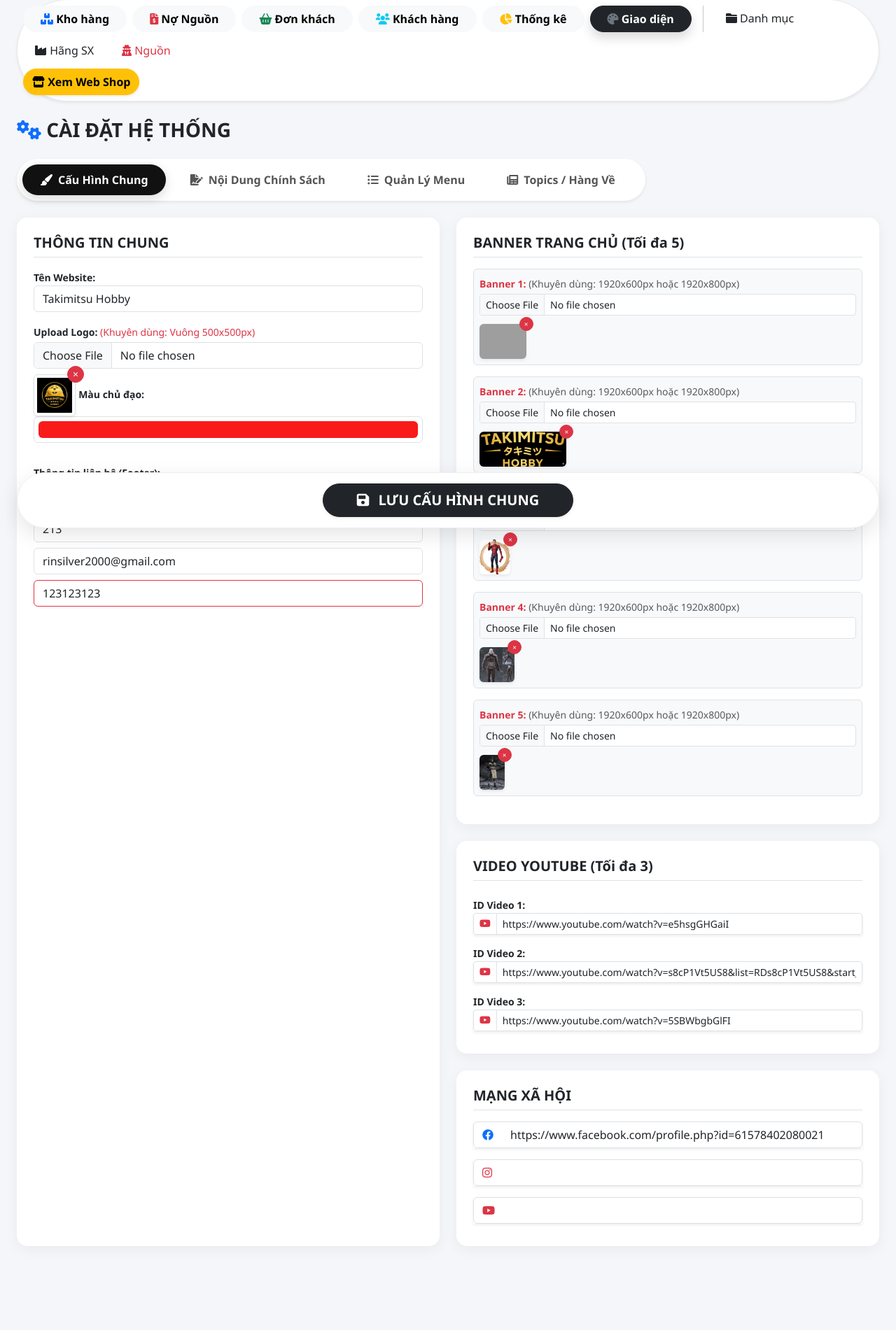
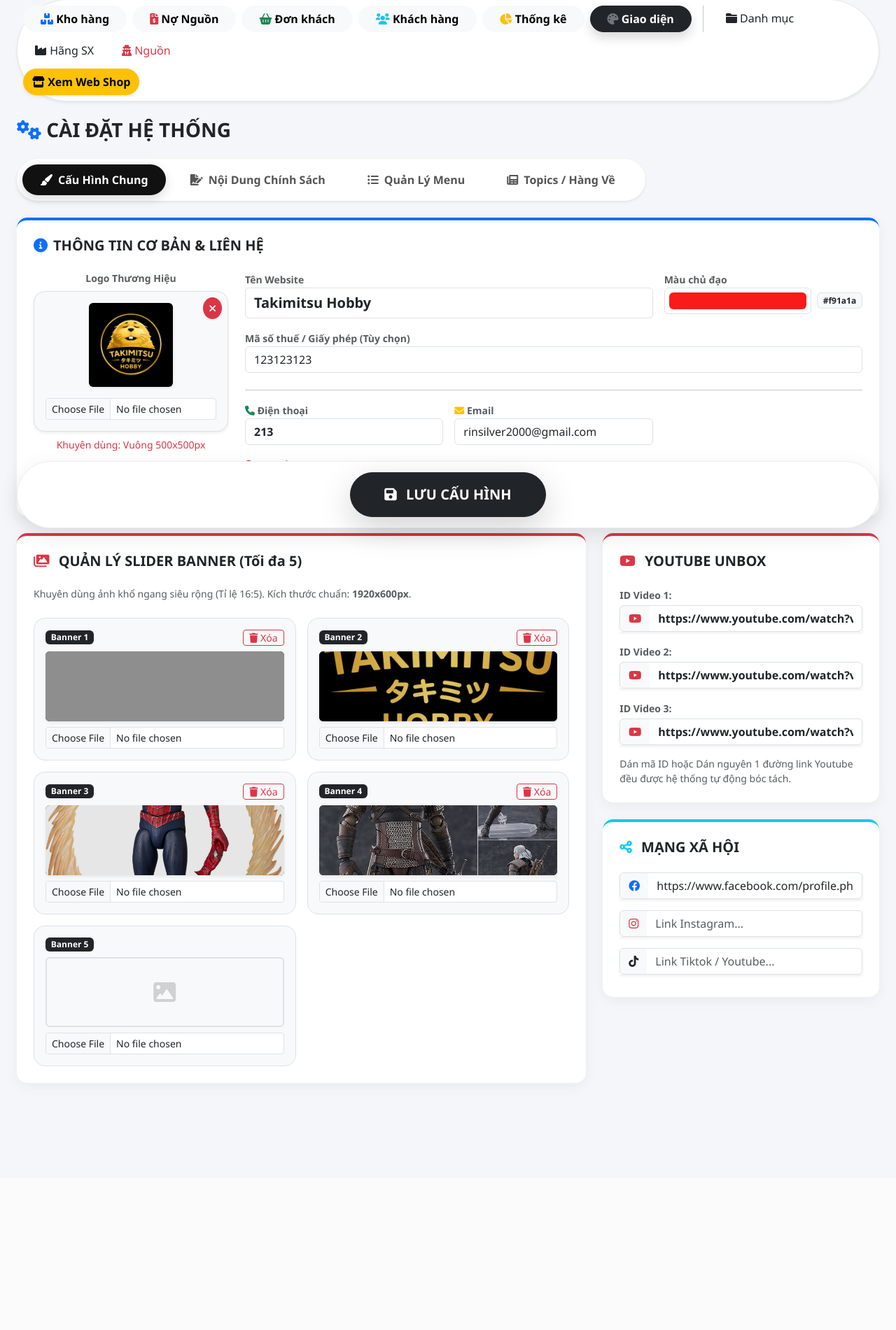
Before and after one commit to rinsilver/Takimitsu-Hobby, a Flask app: page /admin/cai-dat in a window 1280 px wide. Shown: the part 25-1926 px from the top of the page at 70% size. After the commit the page ends 1579 px from the top, so only its background shows below. Run offline with Flask 3, Linux system fonts and the light colour scheme; the visitor is signed in with stand-in values (Sample User, id 1); data comes from the database, SQL or seed files in the repository; some libraries are stand-ins or nearby versions; grey boxes are pictures that could not be loaded.

Commit message:
update v19.4

```diff
--- a/settings.json
+++ b/settings.json
@@ -31,7 +31,7 @@
     "topic_3_img": "/static/uploads\\1781931719004_712653425721529902_160093681034233589_2dd2d22653ccde82ba35e88892b887e6.jpg",
     "banner_3": "/static/uploads\\71Q8tbiA1GL._AC_SL1500_.jpg",
     "banner_4": "/static/uploads\\FIGURE-187602.jpg",
-    "banner_5": "/static/uploads\\61AtiiE1buL._AC_SL1200_.jpg",
+    "banner_5": "",
     "video_1": "https://www.youtube.com/watch?v=e5hsgGHGaiI",
     "video_2": "https://www.youtube.com/watch?v=s8cP1Vt5US8&list=RDs8cP1Vt5US8&start_radio=1",
     "video_3": "https://www.youtube.com/watch?v=5SBWbgbGlFI"
--- a/templates/base.html
+++ b/templates/base.html
@@ -589,7 +589,7 @@
                         <p class="mb-2"><i class="fas fa-phone-alt text-danger me-2"></i> {{ settings.dien_thoai }}</p>
                         <p class="mb-2"><i class="fas fa-envelope text-danger me-2"></i> {{ settings.email }}</p>
                         {% if settings.ma_so_thue %}
-                        <p class="mb-0"><i class="fas fa-file-invoice-dollar text-danger me-2"></i> MST: <strong>{{
+                        <p class="mb-0"><i class="fas fa-file-invoice-dollar text-danger me-2"></i> Hộ kinh doanh: <strong>{{
                                 settings.ma_so_thue }}</strong></p>
                         {% endif %}
                     </div>
--- a/templates/cai_dat.html
+++ b/templates/cai_dat.html
@@ -38,90 +38,128 @@
             <input type="hidden" name="csrf_token" value="{{ csrf_token() }}">
             <input type="hidden" name="hanh_dong" value="luu_cai_dat_chung">
 
-            <div class="row g-4">
-                <div class="col-md-6">
-                    <div class="premium-card p-4 h-100">
-                        <h5 class="fw-bold mb-3 border-bottom pb-2">THÔNG TIN CHUNG</h5>
-                        <label class="fw-bold small">Tên Website:</label>
-                        <input type="text" name="ten_web" class="form-control mb-3" value="{{ settings.ten_web }}" required>
-
-                        <label class="fw-bold small mb-1">
-                            Upload Logo:
-                            <span class="text-danger fw-normal">(Khuyên dùng: Vuông 500x500px)</span>
-                        </label>
-                        <input type="file" name="logo_file" class="form-control mb-2">
-                        {% if settings.logo_url %}
-                        <div id="logo_container" class="position-relative d-inline-block">
-                            <img src="{{ settings.logo_url }}" height="60" class="border rounded p-1 shadow-sm">
-                            <button type="button" onclick="deleteImage('logo_file')" class="btn btn-danger btn-sm position-absolute top-0 start-100 translate-middle rounded-circle" style="width: 24px; height: 24px; padding: 0; line-height: 1;">&times;</button>
+            <div class="premium-card p-4 mb-4 border-top border-primary border-4">
+                <h5 class="fw-bold mb-4"><i class="fas fa-info-circle text-primary me-2"></i>THÔNG TIN CƠ BẢN & LIÊN HỆ</h5>
+                <div class="row g-4">
+                    <div class="col-md-3 text-center">
+                        <label class="fw-bold small mb-2 text-muted d-block">Logo Thương Hiệu</label>
+                        <div class="border rounded-4 p-3 bg-light shadow-sm position-relative d-inline-block w-100" id="logo_container">
+                            <img src="{{ settings.logo_url if settings.logo_url else '/static/uploads/Logo.jpg' }}" class="img-fluid rounded shadow-sm mb-3" style="width: 120px; height: 120px; object-fit: contain; background: #fff;">
+                            {% if settings.logo_url %}
+                            <button type="button" onclick="deleteImage('logo_file')" class="btn btn-danger btn-sm position-absolute top-0 end-0 m-2 rounded-circle"><i class="fas fa-times"></i></button>
                             <input type="hidden" name="is_delete_logo_file" id="is_delete_logo_file" value="false">
+                            {% endif %}
+                            <input type="file" name="logo_file" class="form-control form-control-sm">
                         </div>
-                        {% endif %}
-
-                        <label class="fw-bold small mt-3">Màu chủ đạo:</label>
-                        <input type="color" name="mau_chu_dao" class="form-control form-control-color mb-3 w-100" value="{{ settings.mau_chu_dao }}">
-
-                        <label class="fw-bold small mt-3 border-bottom pb-1 w-100">Thông tin liên hệ (Footer):</label>
-                        <input type="text" name="dia_chi" value="{{ settings.dia_chi }}" class="form-control mb-2" placeholder="Địa chỉ...">
-                        <input type="text" name="dien_thoai" value="{{ settings.dien_thoai }}" class="form-control mb-2" placeholder="Điện thoại...">
-                        <input type="text" name="email" value="{{ settings.email }}" class="form-control mb-2" placeholder="Email...">
-                        <input type="text" name="ma_so_thue" value="{{ settings.ma_so_thue }}" class="form-control mb-2 border-danger" placeholder="Mã số thuế...">
-                    </div>
-                </div>
-
-                <div class="col-md-6">
-                    <div class="premium-card p-4 mb-4">
-                        <h5 class="fw-bold mb-3 border-bottom pb-2">BANNER TRANG CHỦ (Tối đa 5)</h5>
-                        {% for i in range(1, 6) %}
-                        <div class="mb-3 p-2 bg-light rounded border">
-                            <label class="fw-bold small mb-1 text-danger">
-                                Banner {{ i }}:
-                                <span class="text-muted fw-normal">(Khuyên dùng: 1920x600px hoặc 1920x800px)</span>
-                            </label>
-                            <input type="file" name="banner_{{ i }}_file" class="form-control form-control-sm mb-2" accept="image/*">
-                            {% if settings.get('banner_' ~ i) %}
-                            <div id="banner_{{ i }}_container" class="position-relative d-inline-block mt-1">
-                                <img src="{{ settings.get('banner_' ~ i) }}" height="50" class="rounded shadow-sm">
-                                <button type="button" onclick="deleteImage('banner_{{ i }}_file')" class="btn btn-danger btn-sm position-absolute top-0 start-100 translate-middle rounded-circle" style="width: 20px; height: 20px; padding: 0; line-height: 1; font-size: 10px;">&times;</button>
-                                <input type="hidden" name="is_delete_banner_{{ i }}_file" id="is_delete_banner_{{ i }}_file" value="false">
-                            </div>
-                            {% endif %}
-                        </div>
-                        {% endfor %}
+                        <small class="text-danger mt-2 d-block">Khuyên dùng: Vuông 500x500px</small>
                     </div>
 
-                    <div class="premium-card p-4 mb-4">
-                        <h5 class="fw-bold mb-3 border-bottom pb-2">VIDEO YOUTUBE (Tối đa 3)</h5>
-                        {% for i in range(1, 4) %}
-                            {% set vid_val = settings.get('video_' ~ i) %}
-                            {% if i == 1 and not vid_val %}{% set vid_val = settings.get('video_trang_chu') %}{% endif %}
-                            <label class="fw-bold small mt-2">ID Video {{ i }}:</label>
-                            <div class="input-group input-group-sm mb-2 shadow-sm">
-                                <span class="input-group-text bg-white text-danger"><i class="fab fa-youtube"></i></span>
-                                <input type="text" name="video_{{ i }}" class="form-control" value="{{ vid_val }}" placeholder="VD: HGCsAcFzaFw">
+                    <div class="col-md-9">
+                        <div class="row g-3">
+                            <div class="col-md-8">
+                                <label class="fw-bold small text-muted">Tên Website</label>
+                                <input type="text" name="ten_web" class="form-control fw-bold fs-5" value="{{ settings.ten_web }}" required>
                             </div>
-                        {% endfor %}
-                    </div>
-
-                    <div class="premium-card p-4">
-                        <h5 class="fw-bold mb-3 border-bottom pb-2">MẠNG XÃ HỘI</h5>
-                        <div class="input-group mb-3 shadow-sm">
-                            <span class="input-group-text bg-white"><i class="fab fa-facebook text-primary"></i></span>
-                            <input type="text" name="link_fb" class="form-control border-start-0" value="{{ settings.link_fb }}">
-                        </div>
-                        <div class="input-group mb-3 shadow-sm">
-                            <span class="input-group-text bg-white"><i class="fab fa-instagram text-danger"></i></span>
-                            <input type="text" name="link_ig" class="form-control border-start-0" value="{{ settings.link_ig }}">
-                        </div>
-                        <div class="input-group mb-2 shadow-sm">
-                            <span class="input-group-text bg-white"><i class="fab fa-youtube text-danger"></i></span>
-                            <input type="text" name="link_yt" class="form-control border-start-0" value="{{ settings.link_yt }}">
+                            <div class="col-md-4">
+                                <label class="fw-bold small text-muted">Màu chủ đạo</label>
+                                <div class="d-flex align-items-center gap-2">
+                                    <input type="color" name="mau_chu_dao" class="form-control form-control-color w-100" value="{{ settings.mau_chu_dao }}">
+                                    <span class="badge bg-light text-dark border">{{ settings.mau_chu_dao }}</span>
+                                </div>
+                            </div>
+                            <div class="col-md-12">
+                                <label class="fw-bold small text-muted">Mã số thuế / Giấy phép (Tùy chọn)</label>
+                                <input type="text" name="ma_so_thue" value="{{ settings.ma_so_thue }}" class="form-control">
+                            </div>
+                            <div class="col-md-12 mt-4"><hr class="m-0"></div>
+                            <div class="col-md-4">
+                                <label class="fw-bold small text-muted"><i class="fas fa-phone text-success"></i> Điện thoại</label>
+                                <input type="text" name="dien_thoai" value="{{ settings.dien_thoai }}" class="form-control fw-bold">
+                            </div>
+                            <div class="col-md-4">
+                                <label class="fw-bold small text-muted"><i class="fas fa-envelope text-warning"></i> Email</label>
+                                <input type="text" name="email" value="{{ settings.email }}" class="form-control">
+                            </div>
+                            <div class="col-md-12">
+                                <label class="fw-bold small text-muted"><i class="fas fa-map-marker-alt text-danger"></i> Địa chỉ</label>
+                                <input type="text" name="dia_chi" value="{{ settings.dia_chi }}" class="form-control">
+                            </div>
                         </div>
                     </div>
                 </div>
             </div>
+
+            <div class="row g-4 mb-4">
+                <div class="col-lg-8">
+                    <div class="premium-card p-4 h-100 border-top border-danger border-4">
+                        <h5 class="fw-bold mb-4"><i class="fas fa-images text-danger me-2"></i> QUẢN LÝ SLIDER BANNER (Tối đa 5)</h5>
+                        <p class="small text-muted mb-4">Khuyên dùng ảnh khổ ngang siêu rộng (Tỉ lệ 16:5). Kích thước chuẩn: <strong>1920x600px</strong>.</p>
+
+                        <div class="row g-3">
+                            {% for i in range(1, 6) %}
+                            <div class="col-md-6">
+                                <div class="border rounded-4 p-3 bg-light position-relative h-100" id="banner_{{ i }}_container">
+                                    <div class="d-flex justify-content-between align-items-center mb-2">
+                                        <span class="badge bg-dark">Banner {{ i }}</span>
+                                        {% if settings.get('banner_' ~ i) %}
+                                        <button type="button" onclick="deleteImage('banner_{{ i }}_file')" class="btn btn-sm btn-outline-danger py-0 px-2"><i class="fas fa-trash"></i> Xóa</button>
+                                        {% endif %}
+                                    </div>
+                                    <input type="hidden" name="is_delete_banner_{{ i }}_file" id="is_delete_banner_{{ i }}_file" value="false">
+
+                                    {% if settings.get('banner_' ~ i) %}
+                                    <div class="mb-2 rounded overflow-hidden shadow-sm" style="height: 100px; background: #000;">
+                                        <img src="{{ settings.get('banner_' ~ i) }}" class="w-100 h-100" style="object-fit: cover; opacity: 0.9;">
+                                    </div>
+                                    {% else %}
+                                    <div class="mb-2 rounded border border-2 border-dashed d-flex align-items-center justify-content-center text-muted" style="height: 100px;">
+                                        <i class="fas fa-image fa-2x opacity-25"></i>
+                                    </div>
+                                    {% endif %}
+
+                                    <input type="file" name="banner_{{ i }}_file" class="form-control form-control-sm" accept="image/*">
+                                </div>
+                            </div>
+                            {% endfor %}
+                        </div>
+                    </div>
+                </div>
+
+                <div class="col-lg-4">
+                    <div class="premium-card p-4 mb-4 border-top border-danger border-4">
+                        <h5 class="fw-bold mb-4"><i class="fab fa-youtube text-danger me-2"></i> YOUTUBE UNBOX</h5>
+                        {% for i in range(1, 4) %}
+                            {% set vid_val = settings.get('video_' ~ i) %}
+                            {% if i == 1 and not vid_val %}{% set vid_val = settings.get('video_trang_chu') %}{% endif %}
+                            <label class="fw-bold small text-muted mb-1">ID Video {{ i }}:</label>
+                            <div class="input-group mb-3 shadow-sm">
+                                <span class="input-group-text bg-light text-danger"><i class="fab fa-youtube"></i></span>
+                                <input type="text" name="video_{{ i }}" class="form-control border-start-0 fw-bold" value="{{ vid_val }}" placeholder="VD: HGCsAcFzaFw">
+                            </div>
+                        {% endfor %}
+                        <small class="text-muted d-block mt-2">Dán mã ID hoặc Dán nguyên 1 đường link Youtube đều được hệ thống tự động bóc tách.</small>
+                    </div>
+
+                    <div class="premium-card p-4 border-top border-info border-4">
+                        <h5 class="fw-bold mb-4"><i class="fas fa-share-alt text-info me-2"></i> MẠNG XÃ HỘI</h5>
+                        <div class="input-group mb-3 shadow-sm">
+                            <span class="input-group-text bg-light"><i class="fab fa-facebook text-primary"></i></span>
+                            <input type="text" name="link_fb" class="form-control border-start-0" value="{{ settings.link_fb }}" placeholder="Link Fanpage...">
+                        </div>
+                        <div class="input-group mb-3 shadow-sm">
+                            <span class="input-group-text bg-light"><i class="fab fa-instagram text-danger"></i></span>
+                            <input type="text" name="link_ig" class="form-control border-start-0" value="{{ settings.link_ig }}" placeholder="Link Instagram...">
+                        </div>
+                        <div class="input-group mb-2 shadow-sm">
+                            <span class="input-group-text bg-light"><i class="fab fa-tiktok text-dark"></i></span>
+                            <input type="text" name="link_yt" class="form-control border-start-0" value="{{ settings.link_yt }}" placeholder="Link Tiktok / Youtube...">
+                        </div>
+                    </div>
+                </div>
+            </div>
+
             <div class="sticky-save-btn mt-4">
-                <button type="submit" class="btn btn-dark px-5 py-2 fw-bold fs-5 rounded-pill shadow-sm"><i class="fas fa-save me-2"></i> LƯU CẤU HÌNH CHUNG</button>
+                <button type="submit" class="btn btn-dark px-5 py-3 fw-bold fs-5 rounded-pill shadow-lg"><i class="fas fa-save me-2"></i> LƯU CẤU HÌNH</button>
             </div>
         </form>
     </div>
--- a/templates/card_macro.html
+++ b/templates/card_macro.html
@@ -33,9 +33,9 @@
     <div class="tms-info bg-white d-flex flex-column">
         <div class="mb-2 d-flex flex-wrap gap-2 align-items-center">
             <span class="badge rounded-pill bg-dark fw-bold shadow-sm" style="font-size: 0.65rem; padding: 4px 10px; letter-spacing: 0.5px;">
-                <i class="fas fa-crown text-warning me-1"></i>{{ sp.hang_sx }}
+                <i class="fas fa-tag text-warning me-1"></i>{{ sp.hang_sx }}
             </span>
-            <span class="badge rounded-pill bg-white text-secondary fw-bold shadow-sm" style="font-size: 0.65rem; padding: 4px 10px; border: 1px solid #eef0f2; letter-spacing: 0.5px;">
+            <span class="badge rounded-pill bg-white text-secondary fw-bold shadow-sm" style="font-size: 0.65rem; padding: 4px 10px; border: 1px solid #eef2ee; letter-spacing: 0.5px;">
                 <i class="fas fa-tag text-muted opacity-50 me-1"></i>{{ sp.the_loai if sp.the_loai else 'Mô Hình' }}
             </span>
         </div>
```
